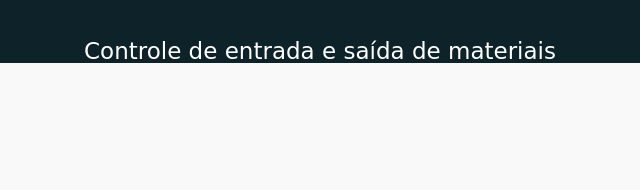
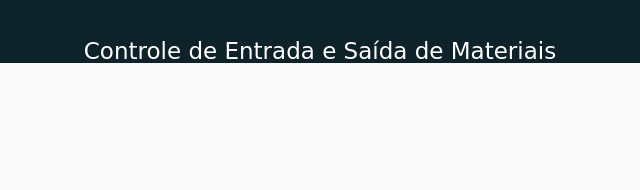
Before and after one commit to danicoln/projeto-andre, a plain HTML site: page index.html in a window 1280 px wide. Shown: the part 223-413 px from the top of the page, 370-1010 px from the left. Drawn offline with Linux system fonts and the light colour scheme; a web font is replaced by a local one.

Commit message:
Reestruturação da página html

```diff
--- a/index.html
+++ b/index.html
@@ -19,7 +19,7 @@
 		<section class="cabecalho">
 			<header>
 				<img src="src/imagens/logo.svg" width="280px" height="220px">
-				<h1>Controle de entrada e saída de materiais</h1>
+				<h1>Controle de Entrada e Saída de Materiais</h1>
 			</header>
 		</section>
 
@@ -33,6 +33,7 @@
 			</main>
 		</section>
 
+	<script src="src/js/script.js"></script>
 		<section class="footer">
 			<footer>
 				&copy; Desenvolvido por danicoln. Todos os direitos reservados.
```
